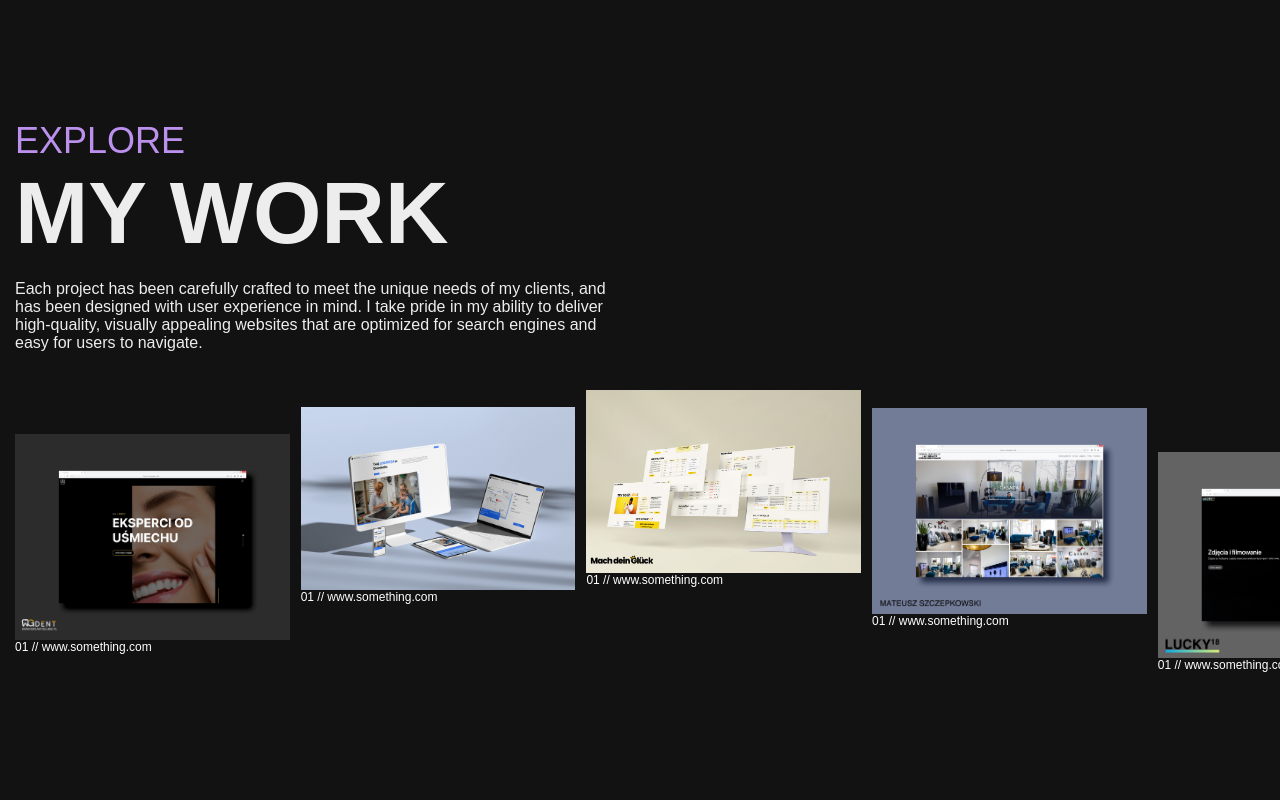
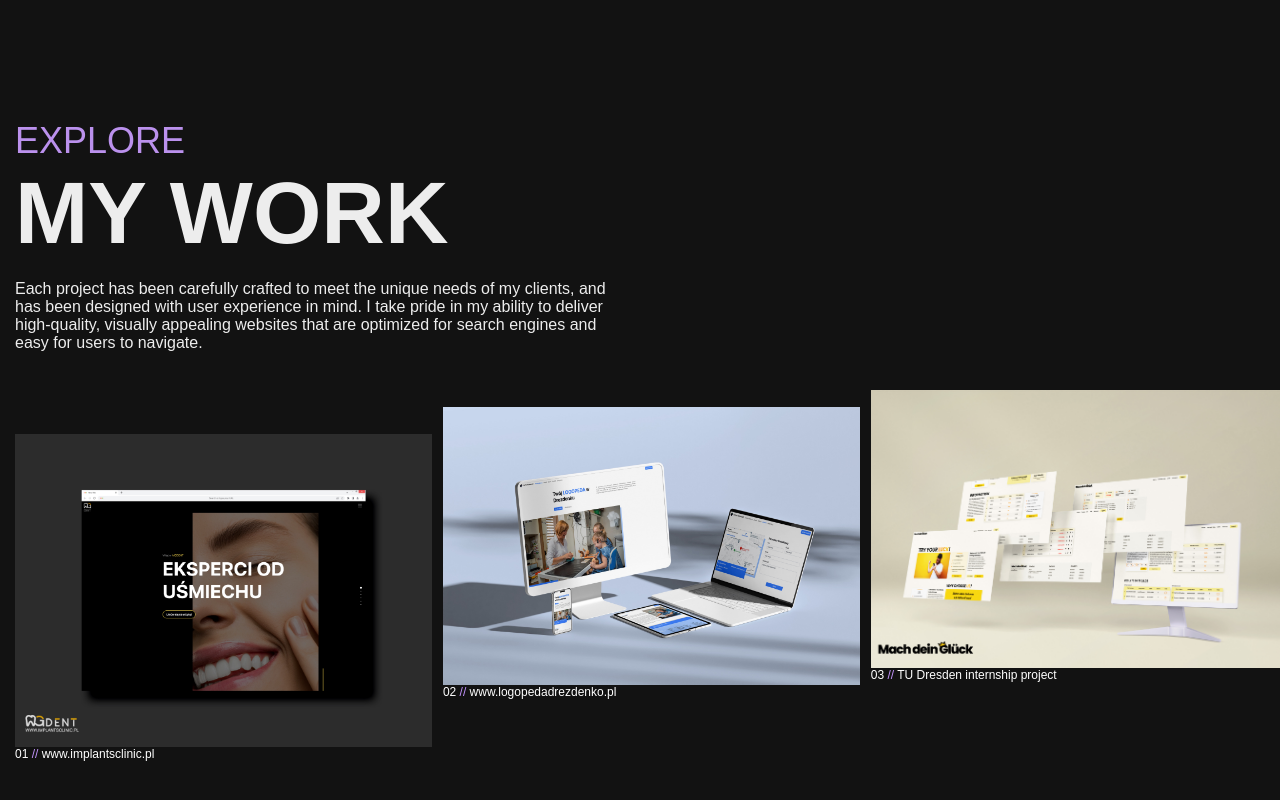
Before and after one commit to GawronDev/jg-portfolio-website, a React (Vite) app: page / in a window 1280 px wide. Shown: the part 2060-2860 px from the top of the page. Built offline with nearby package versions, Linux system fonts and the light colour scheme; a web font is replaced by a local one.

Commit message:
Minor cosmetic changes

```diff
--- a/src/components/ProjectsScreen.jsx
+++ b/src/components/ProjectsScreen.jsx
@@ -116,43 +116,43 @@ export default function ProjectScreen() {
             <div id="image-scroller" data-mouse-down-at="0" data-prev-percentage="0">
                 <div className="image-container">
                     <img className="image" src={Mgd1} alt="A mockup of the home page of www.implantsclinic.pl"/>
-                    <span>01 // www.something.com</span>
+                    <span>01 <span className="text-separator">//</span> www.implantsclinic.pl</span>
                 </div>
                 <div className="image-container">
                     <img className="image" src={Lgpd2} alt="A mockup of the pages from www.logopedadrezdenko.pl"/>
-                    <span>01 // www.something.com</span>
+                    <span>02 <span className="text-separator">//</span> www.logopedadrezdenko.pl</span>
                 </div>
                 <div className="image-container">
                     <img className="image" src={Mdg1}
                          alt="A mockup of the pages from the Lottery Project I made on university"/>
-                    <span>01 // www.something.com</span>
+                    <span>03 <span className="text-separator">//</span> TU Dresden internship project</span>
                 </div>
                 <div className="image-container">
                     <img className="image" src={Scz2}
                          alt="A mockup of the gallery page from a website I made for my client."/>
-                    <span>01 // www.something.com</span>
+                    <span>04 <span className="text-separator">//</span> Mateusz Szczepkowski personal portfolio</span>
                 </div>
                 <div className="image-container">
                     <img className="image" src={Lcky2}
                          alt="A mockup of the home page of branding agency Lucky18 Studio"/>
-                    <span>01 // www.something.com</span>
+                    <span>05 <span className="text-separator">//</span> www.lucky18.com.pl</span>
                 </div>
                 <div className="image-container">
                     <img className="image" src={Mgd2}
                          alt="A mockup of the pages from the website www.implantsclinic.pl"/>
-                    <span>01 // www.something.com</span>
+                    <span>06 <span className="text-separator">//</span> www.implantsclinic.pl</span>
                 </div>
                 <div className="image-container">
                     <img className="image" src={Lgpd1} alt="A mockup of the homepage form the page logopedadrezdenko"/>
-                    <span>01 // www.something.com</span>
+                    <span>07 <span className="text-separator">//</span> www.logopedadrezdenko.pl</span>
                 </div>
                 <div className="image-container">
                     <img className="image" src={Lcky1}/>
-                    <span>01 // www.something.com</span>
+                    <span>08 <span className="text-separator">//</span> www.lucky18.com.pl</span>
                 </div>
                 <div className="image-container">
                     <img className="image" src={Scz1}/>
-                    <span>01 // www.something.com</span>
+                    <span>01 <span className="text-separator">//</span> Mateusz Szczepkowski personal portfolio</span>
                 </div>
             </div>
         </div>
--- a/src/css/ProjectScreen.css
+++ b/src/css/ProjectScreen.css
@@ -5,6 +5,10 @@
     height: 100vh;
     display: flex;
     flex-direction: column;
+}
+
+.text-separator {
+    color: var(--main-light-purple)!important;
 }
 
 .project-screen-text {
@@ -39,7 +43,7 @@
 
 #image-scroller {
     overflow: visible;
-    width: 200vw;
+    width: 300vw;
     display: flex;
     flex-direction: row;
     gap: 0.7rem;
@@ -106,7 +110,7 @@
 @media (orientation: landscape) {
     #image-scroller {
         overflow: visible;
-        width: 200vw;
+        width: 300vw;
         display: flex;
         flex-direction: row;
         gap: 0.7rem;
```
